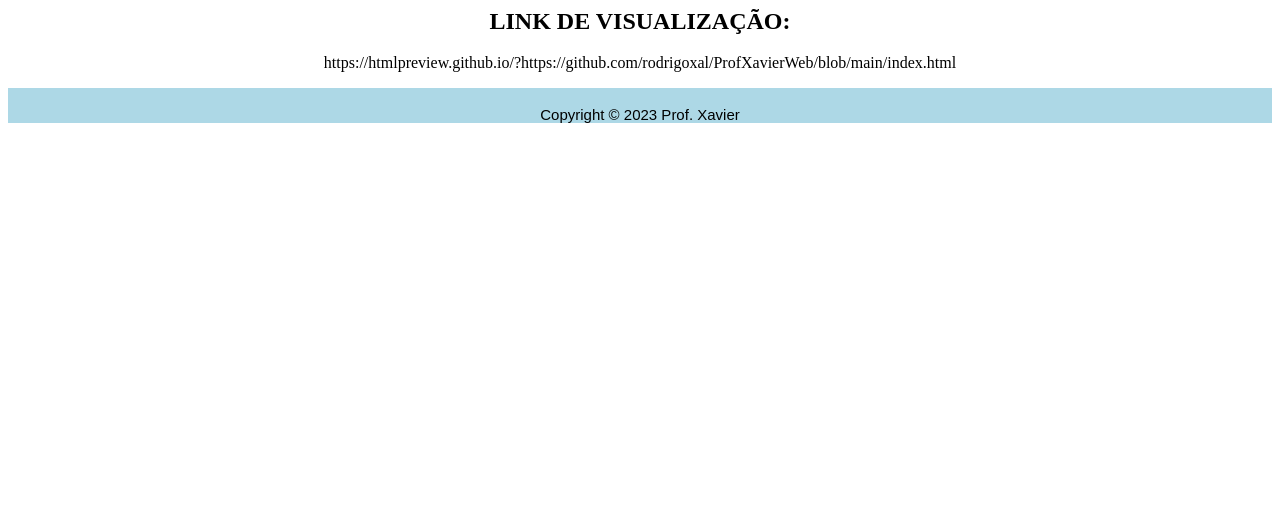
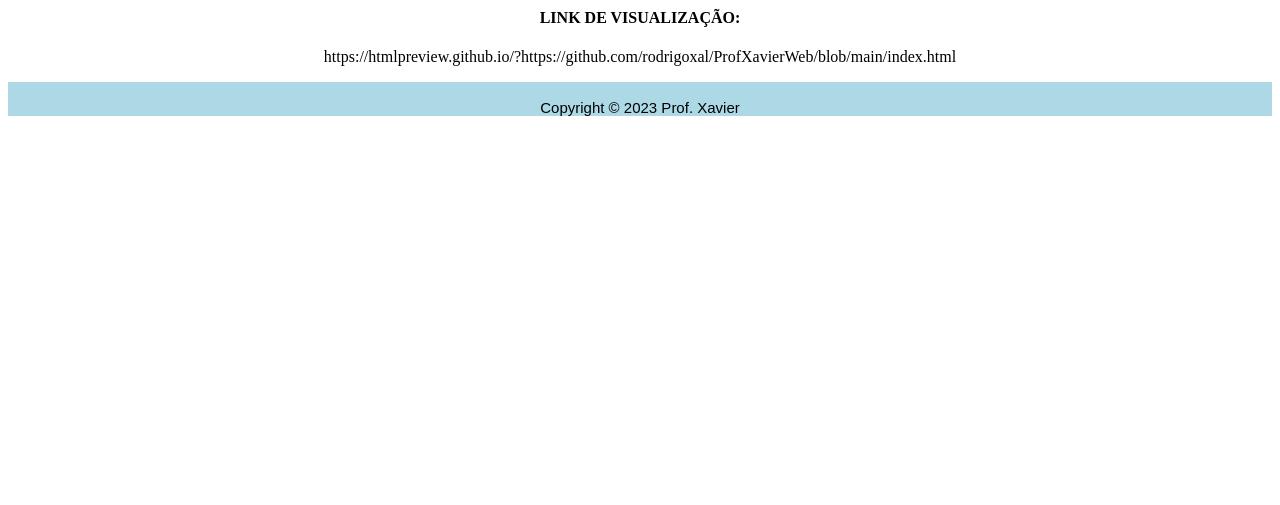
Before and after one commit to rodrigoxal/ProfXavierWeb, a plain HTML site: page index.html in a window 1280 px wide. Shown: the part 295-800 px from the top of the page. Drawn offline with Linux system fonts and the light colour scheme.

Commit message:
Update index.html

```diff
--- a/index.html
+++ b/index.html
@@ -25,7 +25,7 @@
         </p>
       </nav>
 
-      <h2>LINK DE VISUALIZAÇÃO: </h2>
+      <h4>LINK DE VISUALIZAÇÃO: </h4>
       <p>
       https://htmlpreview.github.io/?https://github.com/rodrigoxal/ProfXavierWeb/blob/main/index.html <br>
       </p>
```
